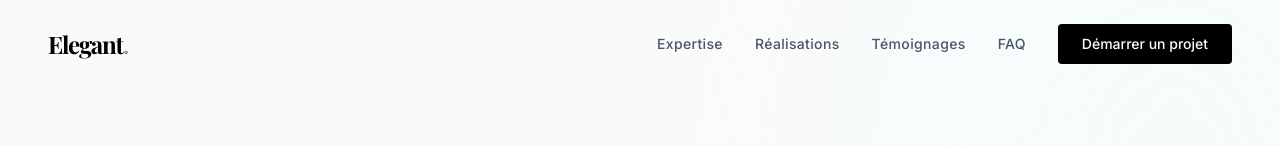
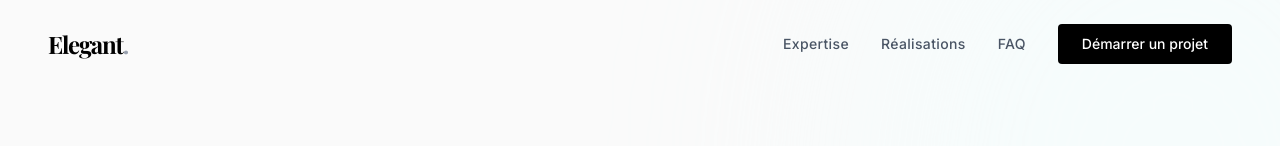
Before and after one commit to CoffeePuma55644/elegant-prod-landing-page, a React (Vite) app: page / in a window 1280 px wide. Shown: the top 146 px of the page. Built offline with nearby package versions, Linux system fonts and the light colour scheme.

Commit message:
Remove Testimonials section from main layout and comment out nav link

```diff
--- a/src/App.jsx
+++ b/src/App.jsx
@@ -39,7 +39,6 @@ const App = () => {
         <ProblemSolution />
         <Services />
         <Portfolio />
-        <Testimonials />
         <FAQ />
         <CTA />
       </main>
--- a/src/components/Navbar.jsx
+++ b/src/components/Navbar.jsx
@@ -16,7 +16,7 @@ const Navbar = () => {
   const navLinks = [
     { name: 'Expertise', href: '#services' },
     { name: 'Réalisations', href: '#portfolio' },
-    { name: 'Témoignages', href: '#testimonials' },
+    /*{ name: 'Témoignages', href: '#testimonials' },*/
     { name: 'FAQ', href: '#faq' },
   ];
 
```
